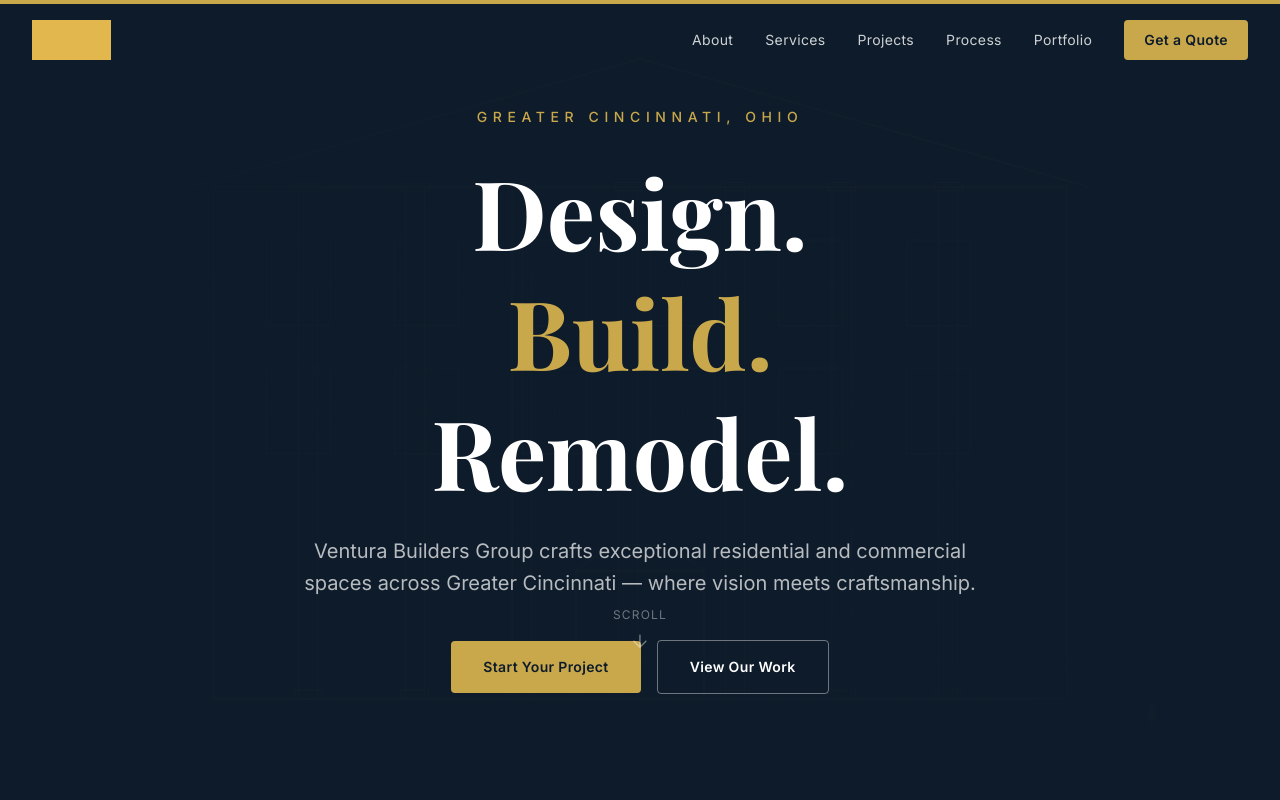
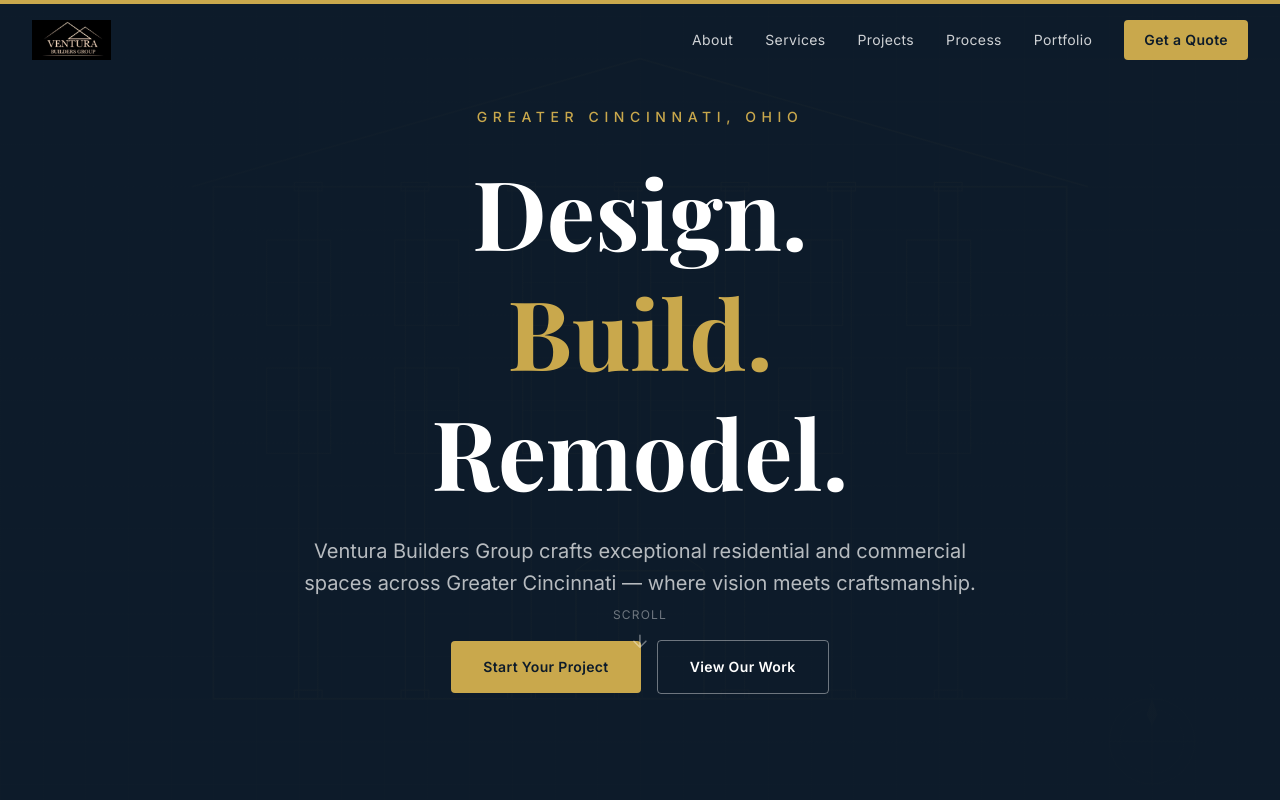
Before and after one commit to devrize7/ventura-site, a Next.js app: page / in a window 1280 px wide. Shown: the top 800 px of the page. Built offline with nearby package versions, Linux system fonts and the light colour scheme; a web font is replaced by a local one.

Commit message:
White transparent logo via CSS blend

```diff
--- a/src/components/Navbar.tsx
+++ b/src/components/Navbar.tsx
@@ -48,7 +48,7 @@ export default function Navbar() {
             height={54}
             className="h-10 w-auto"
             priority
-            style={{ filter: "brightness(0) saturate(100%) invert(72%) sepia(48%) saturate(512%) hue-rotate(3deg) brightness(96%) contrast(89%)" }}
+            style={{ filter: "invert(1)", mixBlendMode: "screen" }}
           />
         </a>
 
```
